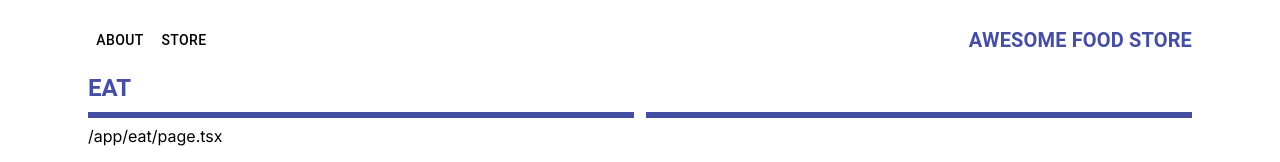
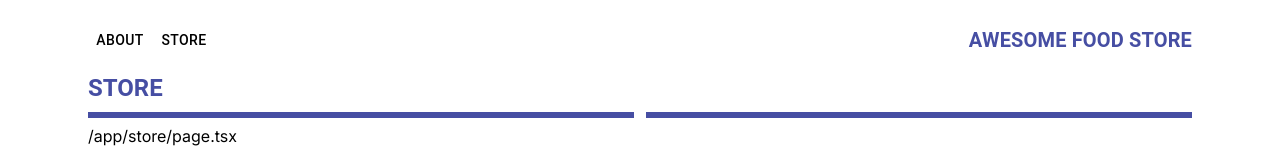
Before and after one commit to KNHui/restaurant-board, a Next.js app: page / in a window 1280 px wide. Shown: the top 162 px of the page. Built offline with nearby package versions, Linux system fonts and the light colour scheme.

Commit message:
fix: Modify router of STORE menu from 'eat' to 'store'

```diff
--- a/app/components/header/header-navbar.tsx
+++ b/app/components/header/header-navbar.tsx
@@ -5,7 +5,7 @@ import { NavigationButtonProps } from "@/app/models/props/navigation-button-prps
 export function Navbar() {
     const navItems: NavigationButtonProps[] = [
         { key: 'About', href: '/about', text: 'About' },
-        { key: 'Store', href: '/eat', text: 'Store' }
+        { key: 'Store', href: '/store', text: 'Store' }
     ];
 
     return (
--- a/app/page.tsx
+++ b/app/page.tsx
@@ -1,6 +1,6 @@
-import Eat from "./eat/page";
+import Store from "./store/page";
 
 export default function Home() {
 
-  return (<Eat />);
+  return (<Store />);
 }
--- a/app/services/server/api.service.ts
+++ b/app/services/server/api.service.ts
@@ -1,4 +1,4 @@
-import { Store } from "../../models/eat/store";
+import { Store } from "../../models/store/store";
 
 async function request(url: string): Promise<any> {
     try {
--- a/app/services/server/store.service.ts
+++ b/app/services/server/store.service.ts
@@ -1,4 +1,4 @@
-import { Store } from "../../models/eat/store";
+import { Store } from "../../models/store/store";
 import { fetchStores } from "./api.service";
 
 let stores: Store[];
--- a/app/eat/page.tsx
+++ b/app/store/page.tsx
@@ -2,10 +2,10 @@
 
 import NestedLayout from "../components/layout/nested-layout";
 
-export default function Eat() {
+export default function Store() {
     return (
-        <NestedLayout subTitle="EAT" >
-            /app/eat/page.tsx
+        <NestedLayout subTitle="STORE" >
+            /app/store/page.tsx
         </NestedLayout>
     );
 }
```
Also changed, not shown: app/models/store/store.ts (renamed from app/models/eat/store.ts).
